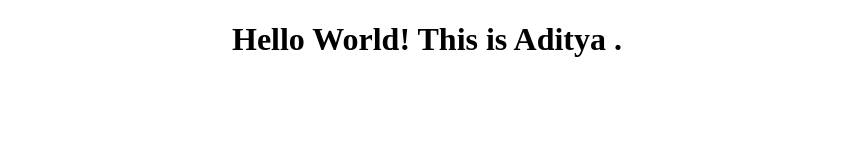
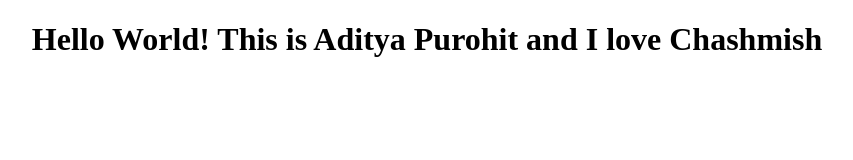
Before and after one commit to adityapurohit3110/jenkins-cicd, a plain HTML site: page src/index.html in a window 1280 px wide. Shown: the whole page, without its empty margins (213-1066 px from the left). Drawn offline with Linux system fonts and the light colour scheme.

Commit message:
Updated index file

```diff
--- a/src/index.html
+++ b/src/index.html
@@ -8,7 +8,7 @@
 </head>
 
 <body>
-	<h1><center>Hello World! This is Aditya .</center><h1>
+	<h1><center>Hello World! This is Aditya Purohit and I love Chashmish </center><h1>
 </body>
 
 </html>
```
